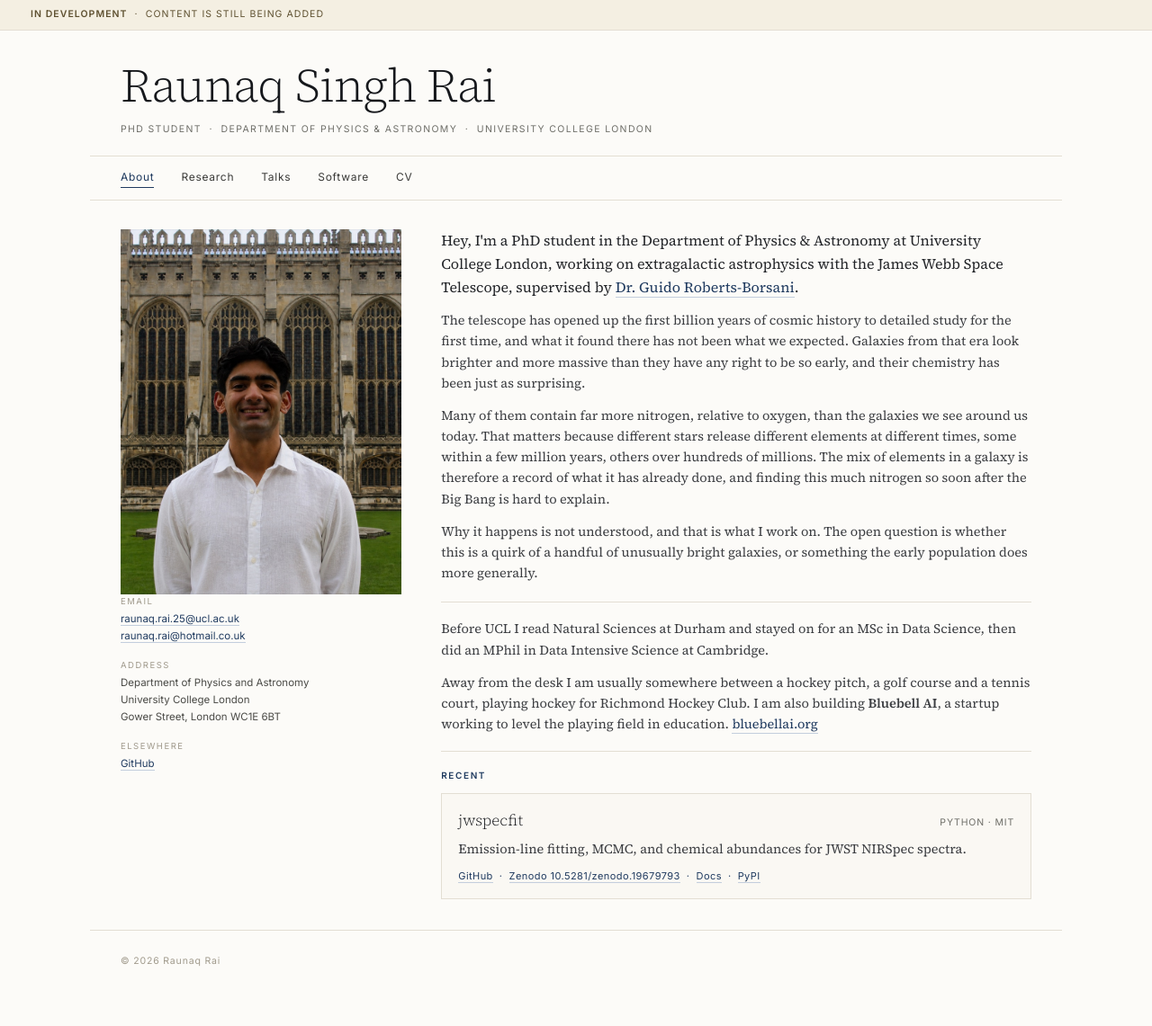
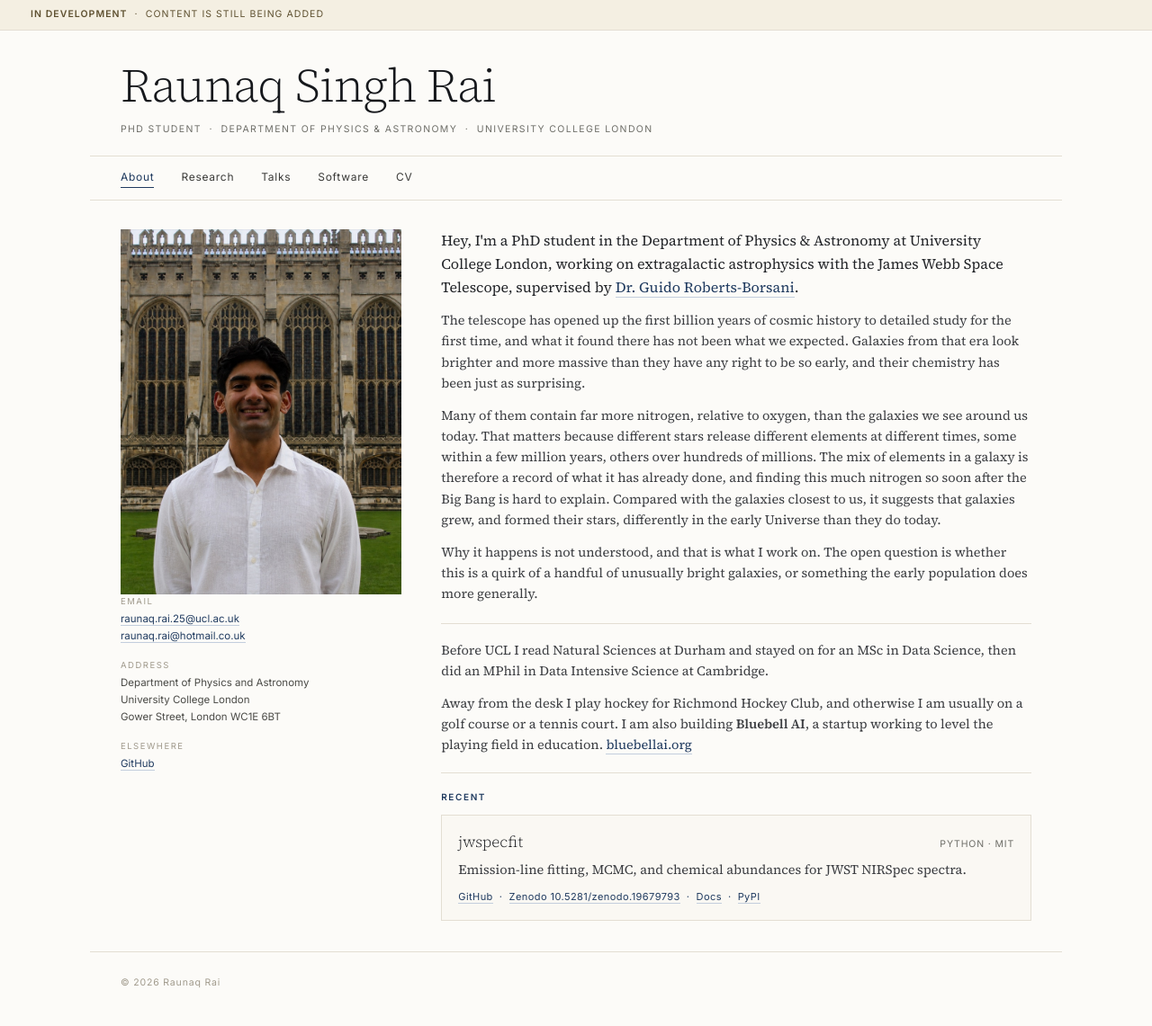
Before and after one commit to raunaq-rai/raunaq-rai.github.io, a Jekyll site: the page built from index.html, in a window 1280 px wide. Shown: the whole page at 90% size. Built offline with Jekyll 4.4.1, drawn with Linux system fonts in a browser that asks for light colours; before the commit the page ends 1118 px from its top, so only the background shows below that.

Commit message:
Note the implication for early galaxy evolution, and lead with hockey

```diff
--- a/index.html
+++ b/index.html
@@ -17,7 +17,9 @@ chemistry has been just as surprising.</p>
 galaxies we see around us today. That matters because different stars release different elements at
 different times, some within a few million years, others over hundreds of millions. The mix of
 elements in a galaxy is therefore a record of what it has already done, and finding this much
-nitrogen so soon after the Big Bang is hard to explain.</p>
+nitrogen so soon after the Big Bang is hard to explain. Compared with the galaxies closest to
+us, it suggests that galaxies grew, and formed their stars, differently in the early Universe
+than they do today.</p>
 
 <p class="body-text" style="margin-bottom:20px">Why it happens is not understood, and that is what I
 work on. The open question is whether this is a quirk of a handful of unusually bright galaxies, or
@@ -28,8 +30,8 @@ something the early population does more generally.</p>
 <p class="body-text">Before UCL I read Natural Sciences at Durham and stayed on for an MSc in Data
 Science, then did an MPhil in Data Intensive Science at Cambridge.</p>
 
-<p class="body-text">Away from the desk I am usually somewhere between a hockey pitch, a golf course
-and a tennis court, playing hockey for Richmond Hockey Club. I am also building
+<p class="body-text">Away from the desk I play hockey for Richmond Hockey Club, and otherwise I am
+usually on a golf course or a tennis court. I am also building
 <strong>Bluebell AI</strong>, a startup working to level the playing field in education.
 <a class="link" href="https://bluebellai.org">bluebellai.org</a></p>
 
```
